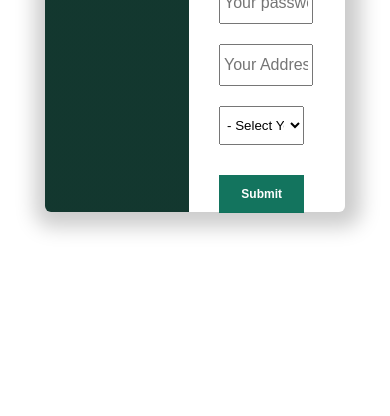
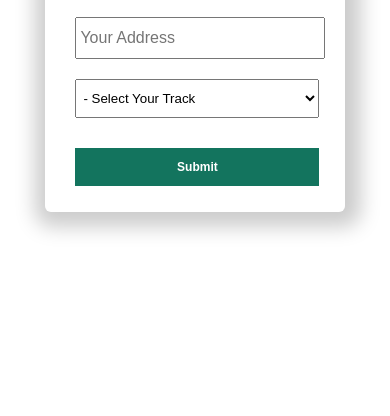
Before and after one commit to odomfavour/VGG-registration-form, a plain HTML site: page index.html in a window 390 px wide. Shown: the part 428-844 px from the top of the page. Drawn offline with Linux system fonts and the light colour scheme.

Commit message:
fixed responsiveness

```diff
--- a/css/style.css
+++ b/css/style.css
@@ -84,3 +84,13 @@ input[type='submit'] {
 .mt-30 {
     margin-top: 60px;
 }
+
+@media screen and (max-width: 700px){
+    .disappear {
+        display: none;
+    }
+
+    .box {
+        width: 100%
+    }
+}
--- a/index.html
+++ b/index.html
@@ -10,7 +10,7 @@
 <body>
     <div class="container">
         <div class="box-container">
-            <div class="box bg-green">
+            <div class="box bg-green disappear">
                 <div class="welcome-note">
                     <h1>Welcome to VGG</h1>
                     <p>Please fill the form to help us know you better</p>
```
